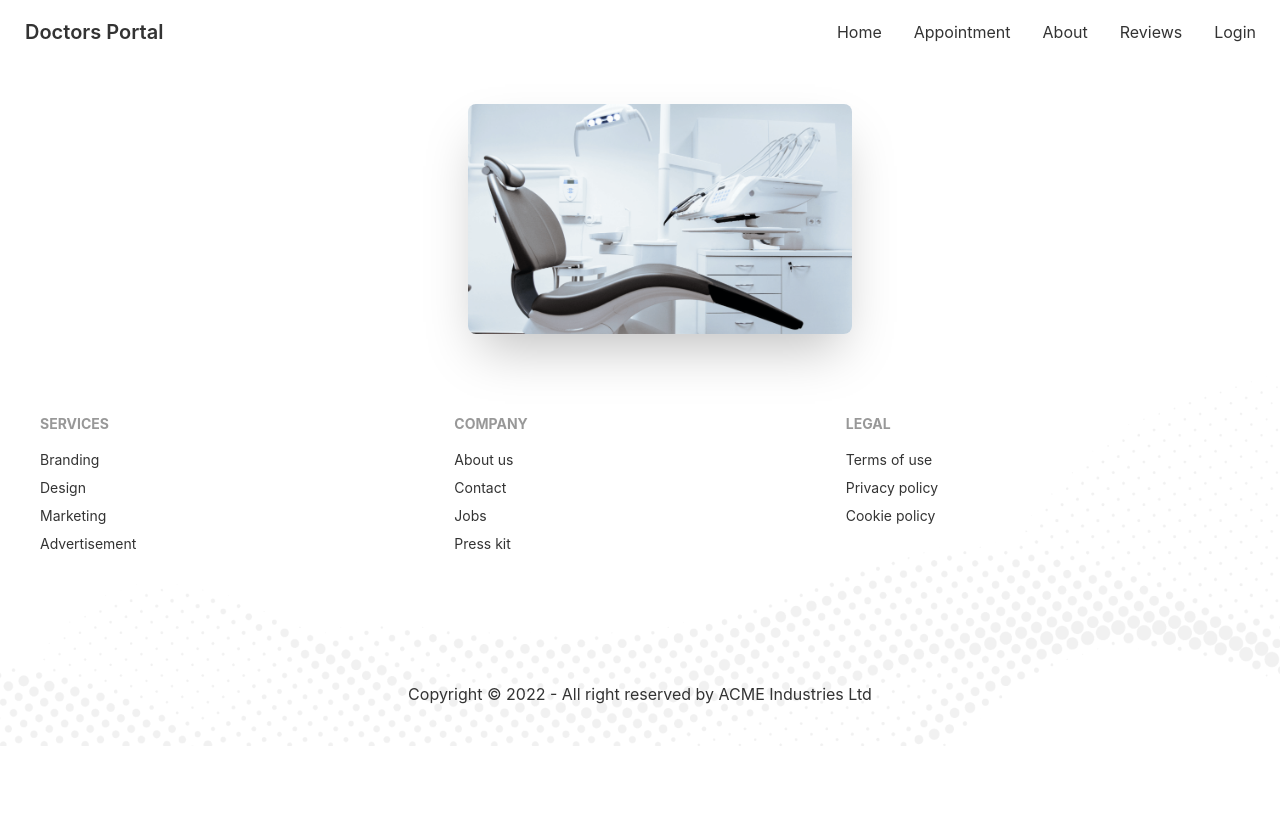
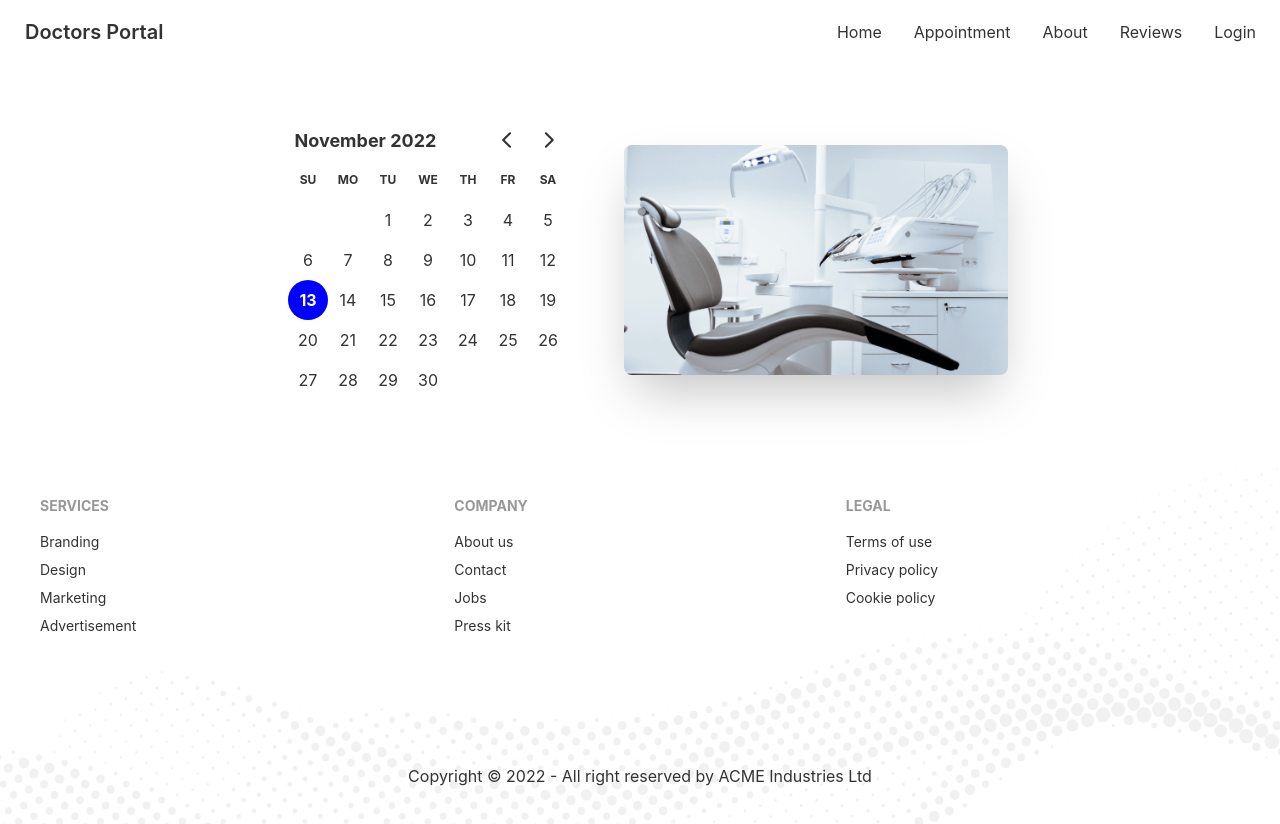
Before and after one commit to Irfan-Chowdhury/Doctors-Portal, a React (Create React App) app: page /appointment in a window 1280 px wide. Shown: the top 824 px of the page. Before the commit the page ends 800 px from the top, so only its background shows below. Built offline with nearby package versions, Linux system fonts and the light colour scheme.

Commit message:
72-2 Create Appointment Banner using React Day Picker

```diff
--- a/package.json
+++ b/package.json
@@ -7,7 +7,9 @@
     "@testing-library/react": "^13.4.0",
     "@testing-library/user-event": "^13.5.0",
     "daisyui": "^2.39.1",
+    "date-fns": "^2.29.3",
     "react": "^18.2.0",
+    "react-day-picker": "^8.3.6",
     "react-dom": "^18.2.0",
     "react-router-dom": "^6.4.3",
     "react-scripts": "5.0.1",
--- a/src/Pages/Appointment/AppointmentBanner/AppointmentBanner.js
+++ b/src/Pages/Appointment/AppointmentBanner/AppointmentBanner.js
@@ -1,19 +1,21 @@
-import React from 'react';
+import React, { useState } from 'react';
 import chair from '../../../assets/images/chair.png';
-// import { DayPicker } from 'react-day-picker';
+import { DayPicker } from 'react-day-picker';
 
 const AppointmentBanner = () => {
+    const [selectedDate, setSelectedDate] = useState(new Date());
     return (
         <header className='my-6'>
         <div className="hero">
             <div className="hero-content flex-col lg:flex-row-reverse">
                 <img src={chair} alt="dentist chair" className="max-w-sm rounded-lg shadow-2xl" />
                 <div className='mr-6 sm:w-full'>
-                    {/* <DayPicker
+                {/* <DayPicker /> */}
+                    <DayPicker
                         mode='single'
                         selected={selectedDate}
                         onSelect={setSelectedDate}
-                    /> */}
+                    />
                 </div>
             </div>
         </div>
--- a/src/index.js
+++ b/src/index.js
@@ -3,6 +3,7 @@
 import './index.css';
 import App from './App';
 import reportWebVitals from './reportWebVitals';
+import 'react-day-picker/dist/style.css';
 
 const root = ReactDOM.createRoot(document.getElementById('root'));
 root.render(
```
Also changed, not shown: 2 other files (tests, documents, lock files or other folders).
